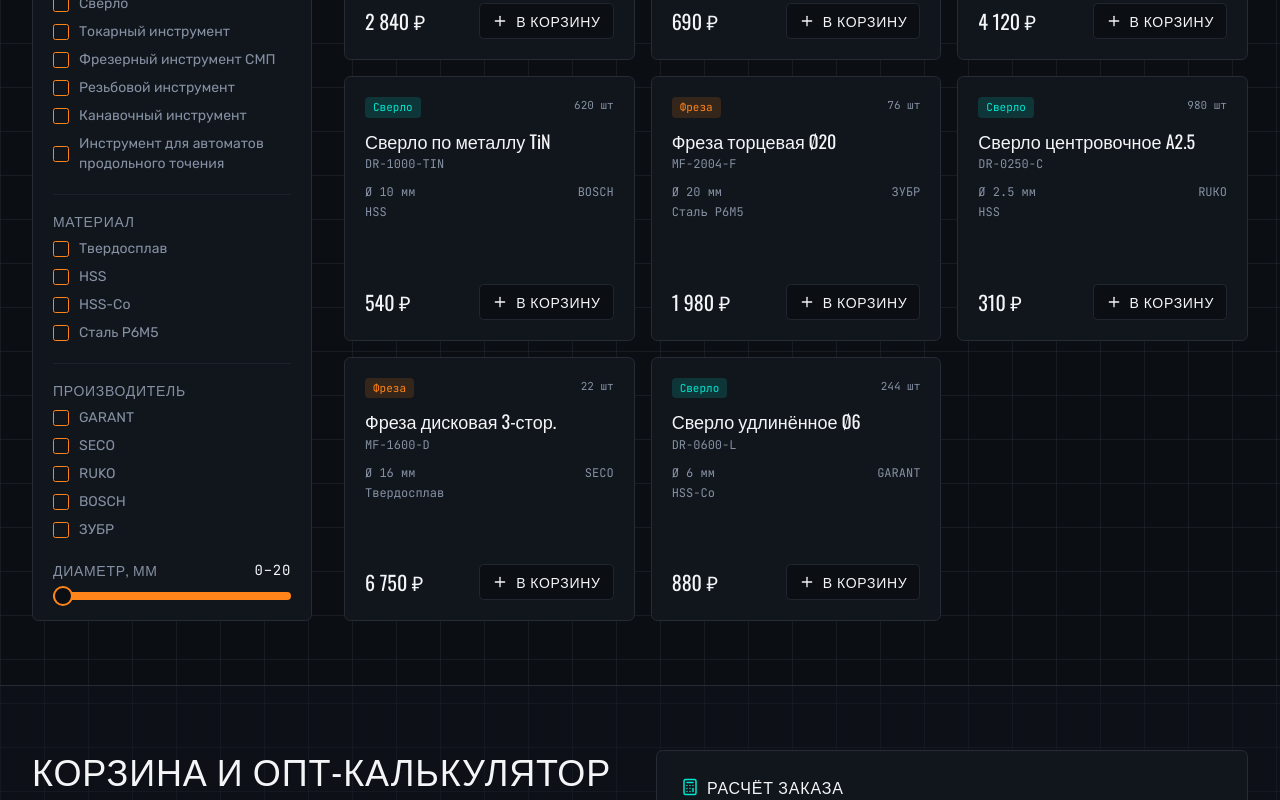
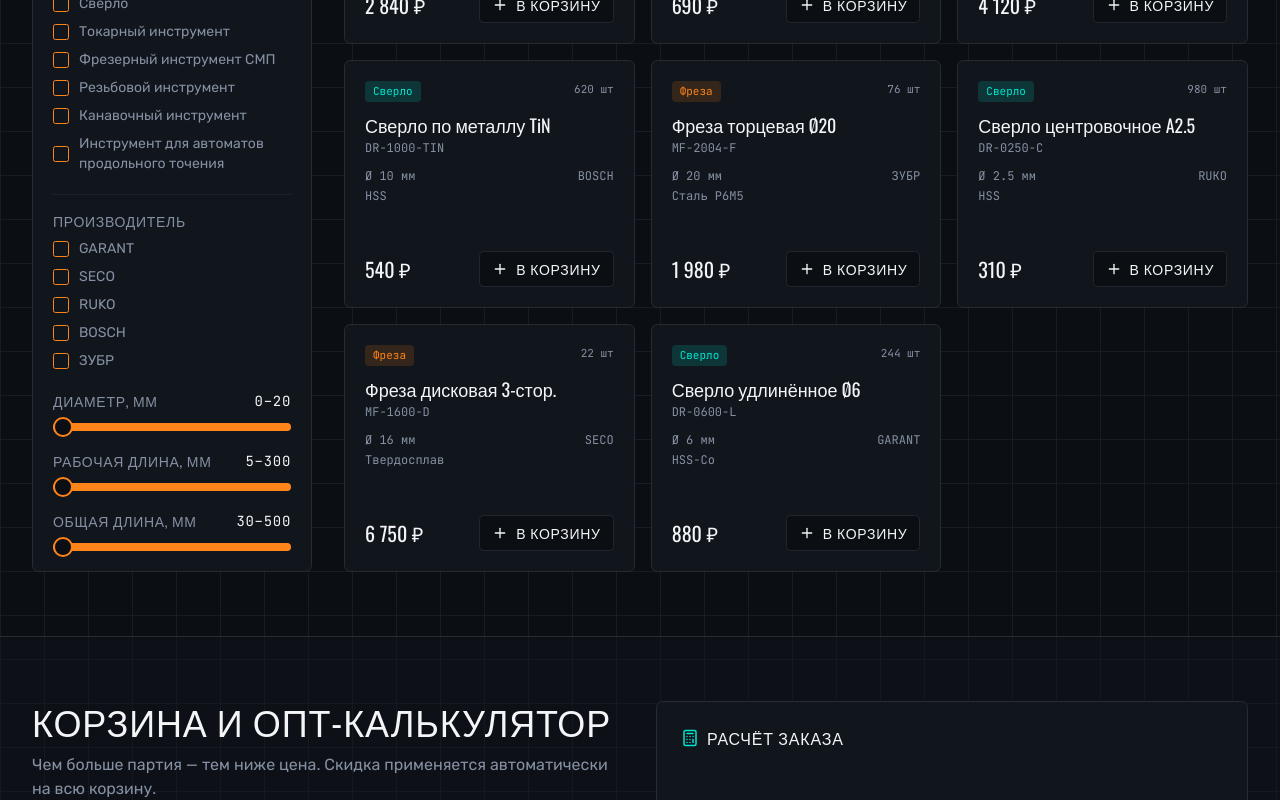
Before and after one commit to pr-poehali-dev/drill-store-filter, a React (Vite) app: page / in a window 1280 px wide. Shown: the part 1189-1989 px from the top of the page. Built offline with nearby package versions, Linux system fonts and the light colour scheme.

Commit message:
feat: удалить материал, добавить ползунки длин

```diff
--- a/src/pages/Index.tsx
+++ b/src/pages/Index.tsx
@@ -53,9 +53,10 @@ function discountFor(qty: number) {
 const Index = () => {
   const [search, setSearch] = useState('');
   const [types, setTypes] = useState<string[]>([]);
-  const [materials, setMaterials] = useState<string[]>([]);
   const [brands, setBrands] = useState<string[]>([]);
   const [diameter, setDiameter] = useState([0, 20]);
+  const [workLen, setWorkLen] = useState([5, 300]);
+  const [totalLen, setTotalLen] = useState([30, 500]);
   const [cart, setCart] = useState<Record<number, number>>({});
 
   const toggle = (arr: string[], set: (v: string[]) => void, v: string) =>
@@ -65,12 +66,11 @@ const Index = () => {
     return PRODUCTS.filter((p) => {
       if (search && !`${p.name} ${p.sku}`.toLowerCase().includes(search.toLowerCase())) return false;
       if (types.length && !types.includes(p.type)) return false;
-      if (materials.length && !materials.includes(p.material)) return false;
       if (brands.length && !brands.includes(p.brand)) return false;
       if (p.diameter < diameter[0] || p.diameter > diameter[1]) return false;
       return true;
     });
-  }, [search, types, materials, brands, diameter]);
+  }, [search, types, brands, diameter, workLen, totalLen]);
 
   const addToCart = (id: number, n = 1) =>
     setCart((c) => ({ ...c, [id]: Math.max(0, (c[id] || 0) + n) }));
@@ -167,7 +167,6 @@ const Index = () => {
             <Input placeholder="Поиск по названию / артикулу" value={search} onChange={(e) => setSearch(e.target.value)} className="mb-5 font-mono" />
 
             <FilterGroup title="Тип" items={TYPES} selected={types} onToggle={(v) => toggle(types, setTypes, v)} />
-            <FilterGroup title="Материал" items={MATERIALS} selected={materials} onToggle={(v) => toggle(materials, setMaterials, v)} />
             <FilterGroup title="Производитель" items={BRANDS} selected={brands} onToggle={(v) => toggle(brands, setBrands, v)} />
 
             <div className="mb-2 mt-5 flex items-center justify-between font-display text-sm uppercase tracking-wider text-muted-foreground">
@@ -175,6 +174,18 @@ const Index = () => {
               <span className="font-mono text-foreground">{diameter[0]}–{diameter[1]}</span>
             </div>
             <Slider min={0} max={20} step={0.5} value={diameter} onValueChange={setDiameter} className="mt-3" />
+
+            <div className="mb-2 mt-5 flex items-center justify-between font-display text-sm uppercase tracking-wider text-muted-foreground">
+              <span>Рабочая длина, мм</span>
+              <span className="font-mono text-foreground">{workLen[0]}–{workLen[1]}</span>
+            </div>
+            <Slider min={5} max={300} step={1} value={workLen} onValueChange={setWorkLen} className="mt-3" />
+
+            <div className="mb-2 mt-5 flex items-center justify-between font-display text-sm uppercase tracking-wider text-muted-foreground">
+              <span>Общая длина, мм</span>
+              <span className="font-mono text-foreground">{totalLen[0]}–{totalLen[1]}</span>
+            </div>
+            <Slider min={30} max={500} step={1} value={totalLen} onValueChange={setTotalLen} className="mt-3" />
           </aside>
 
           {/* Карточки */}
```
